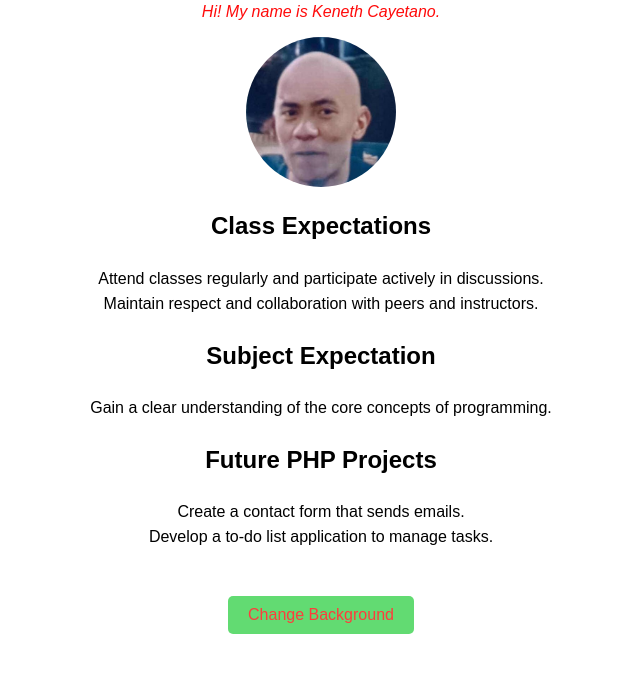
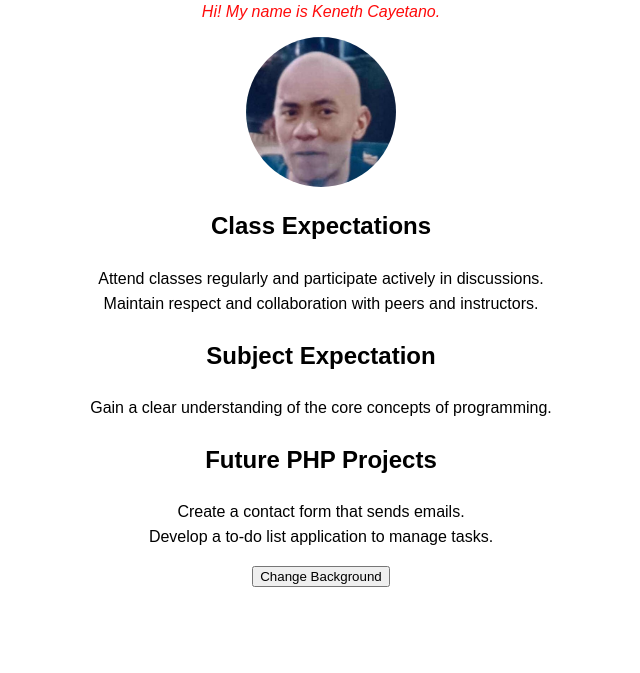
Before and after one commit to kennethcayetano016/Cayetano-Keneth, a plain HTML site: page index.html in a window 1280 px wide. Shown: the part 87-760 px from the top of the page, without its empty margins (319-959 px from the left). Drawn offline with Linux system fonts and the light colour scheme.

Commit message:
Add files via upload

```diff
--- a/index.html
+++ b/index.html
@@ -30,13 +30,6 @@
         </ul>
     </div>
     <button class="change-bg-btn" onclick="changeBackground()">Change Background</button>
-     <script>
-        function changeBackground() {
 
-            const imageUrl = "background.jpg";
-            document.body.style.background = `url('${imageUrl}') no-repeat center center fixed`;
-            document.body.style.backgroundSize = "cover";
-        }
-    </script>
 </body>
 </html>
--- a/style.css
+++ b/style.css
@@ -38,18 +38,3 @@ ul {
     width: 60%;
     line-height: 1.6;
 }
-
-.change-bg-btn {
-    margin: 30px auto;
-    padding: 10px 20px;
-    font-size: 16px;
-    background-color: #62db72;
-    color: rgb(255, 60, 60);
-    border: none;
-    border-radius: 5px;
-    cursor: pointer;
-}
-
-.change-bg-btn:hover {
-    opacity: 0.8;
-}
```
